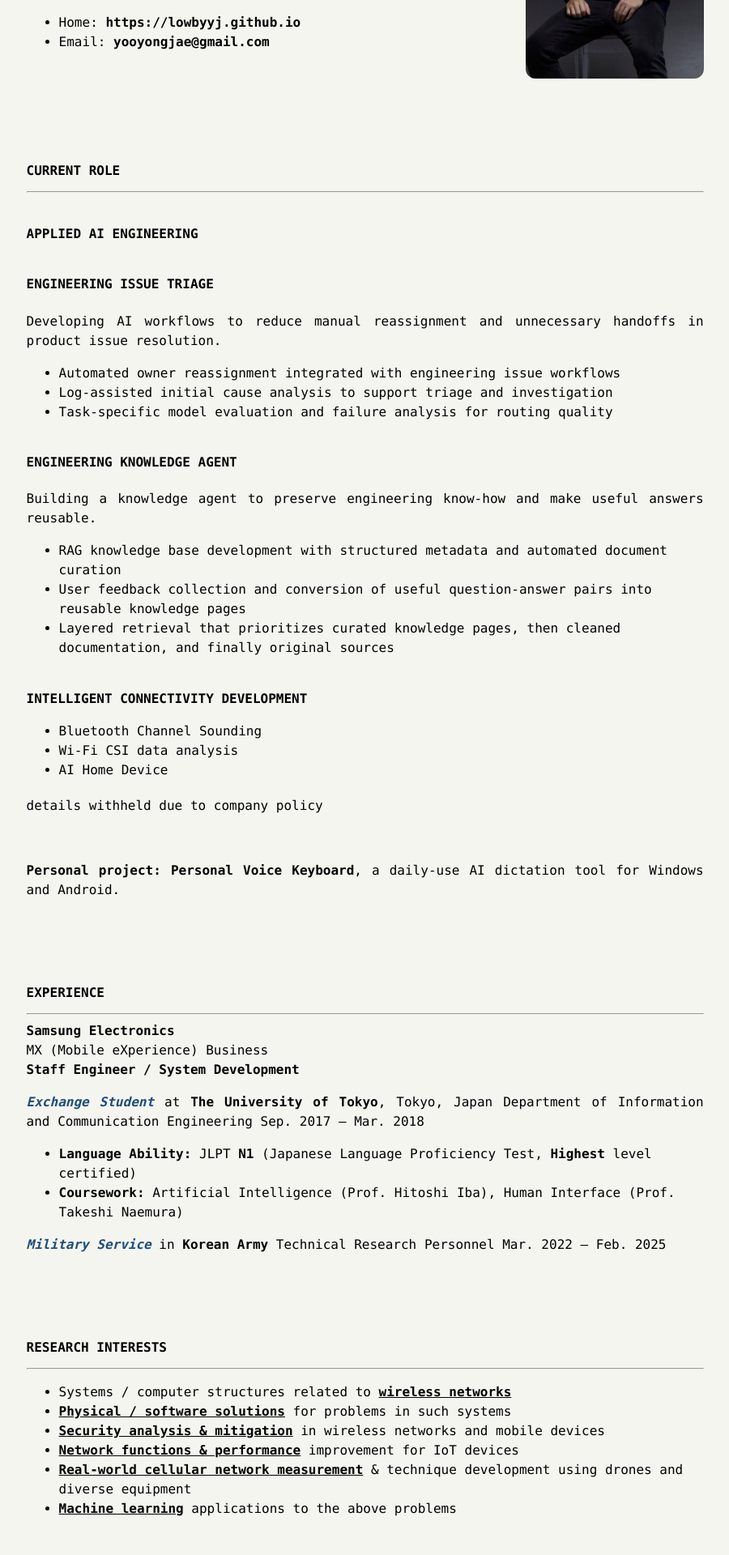
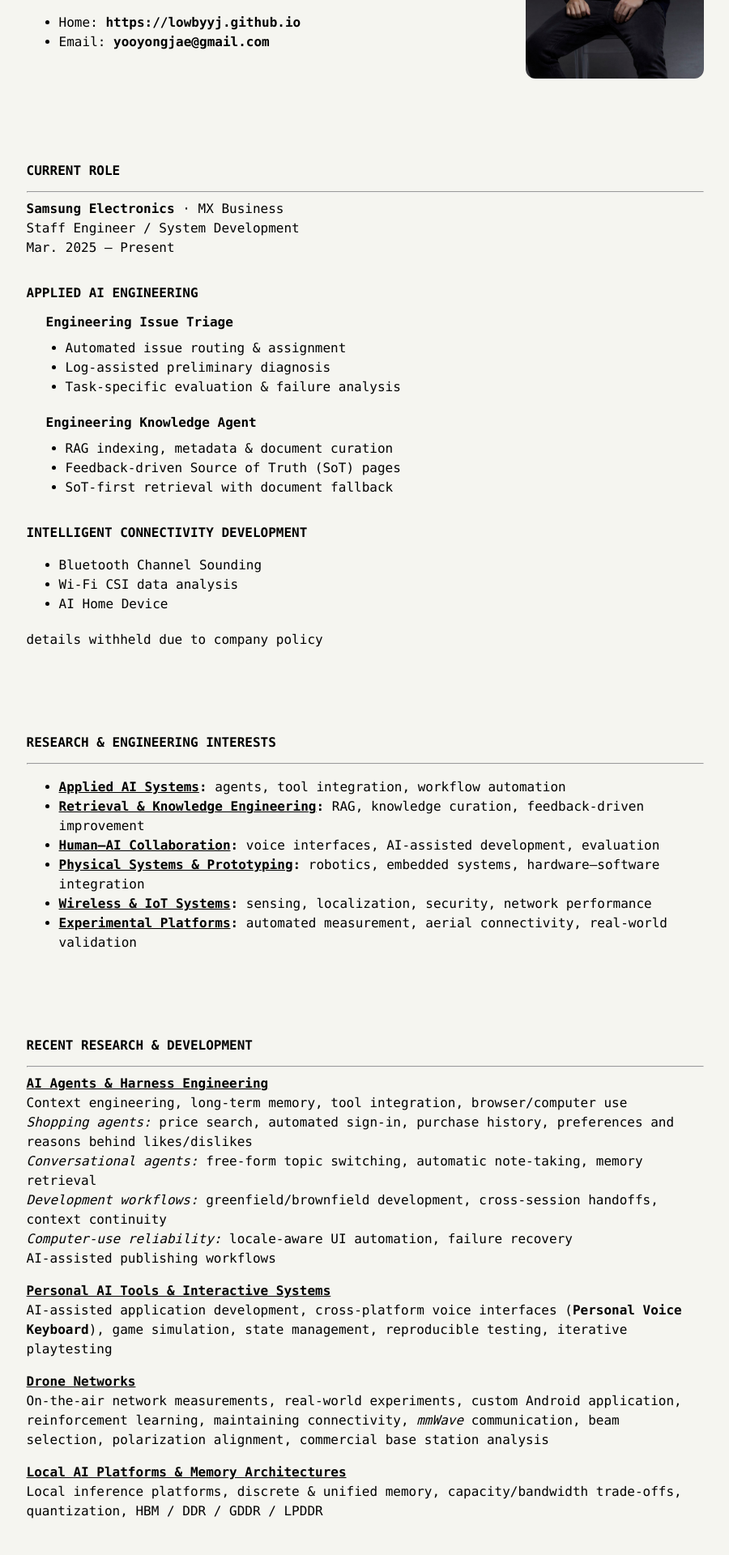
Before and after one commit to lowbyyj/lowbyyj.github.io, a Jekyll site: the page built from index.md, in a window 1280 px wide. Shown: the part 410-2330 px from the top of the page at 81% size, without its empty margins (183-1083 px from the left). Built offline with Jekyll 4.4.1, drawn with Linux system fonts in a browser that asks for light colours; some of the changed text lies outside the part shown.

Commit message:
Refine role hierarchy and research development topics

```diff
--- a/assets/css/main.scss
+++ b/assets/css/main.scss
@@ -82,6 +82,36 @@ h1, h2, h3, h4 {
   font-weight: bold;
   text-transform: uppercase;
   margin-top: 4ch;
+}
+
+/* Homepage role hierarchy and research topics */
+.current-role > h3 {
+  margin-top: 2rem;
+  margin-bottom: 0.75rem;
+}
+
+.current-role__tasks {
+  margin-inline-start: 1.5rem;
+}
+
+.current-role__tasks h4 {
+  text-transform: none;
+  margin-top: 1.25rem;
+  margin-bottom: 0.5rem;
+}
+
+.current-role__tasks h4:first-child {
+  margin-top: 0;
+}
+
+.current-role__tasks ul {
+  margin-top: 0;
+  margin-bottom: 0;
+  padding-inline-start: 1.5em;
+}
+
+.research-development p {
+  text-align: left;
 }
 
 /* ===============================
@@ -215,6 +245,10 @@ blockquote div {
 
 /* --- Mobile View Alignment Fix --- */
 @media (max-width: 700px) {
+  .current-role__tasks {
+    margin-inline-start: 0.75rem;
+  }
+
   p, li, blockquote {
     text-align: left;
     text-wrap: pretty;
--- a/index.md
+++ b/index.md
@@ -30,23 +30,29 @@ Communication Processor R&amp;D Team
 ## Current Role
 ---
 
+<div class="current-role" markdown="1">
+
+**Samsung Electronics** · MX Business<br>
+Staff Engineer / System Development<br>
+Mar. 2025 – Present
+
 ### Applied AI Engineering
+
+<div class="current-role__tasks" markdown="1">
 
 #### Engineering Issue Triage
 
-Developing AI workflows to reduce manual reassignment and unnecessary handoffs in product issue resolution.
-
-- Automated owner reassignment integrated with engineering issue workflows
-- Log-assisted initial cause analysis to support triage and investigation
-- Task-specific model evaluation and failure analysis for routing quality
+- Automated issue routing &amp; assignment
+- Log-assisted preliminary diagnosis
+- Task-specific evaluation &amp; failure analysis
 
 #### Engineering Knowledge Agent
 
-Building a knowledge agent to preserve engineering know-how and make useful answers reusable.
+- RAG indexing, metadata &amp; document curation
+- Feedback-driven Source of Truth (SoT) pages
+- SoT-first retrieval with document fallback
 
-- RAG knowledge base development with structured metadata and automated document curation
-- User feedback collection and conversion of useful question-answer pairs into reusable knowledge pages
-- Layered retrieval that prioritizes curated knowledge pages, then cleaned documentation, and finally original sources
+</div>
 
 ### Intelligent Connectivity Development
 
@@ -56,50 +62,46 @@ Building a knowledge agent to preserve engineering know-how and make useful answ
 
 <sub>details withheld due to company policy</sub>
 
-<br>
-
-**Personal project:** [Personal Voice Keyboard]({{ '/projects/personal-voice-keyboard/' | relative_url }}), a daily-use AI dictation tool for Windows and Android.
+</div>
 
 <br>
 <br>
 
-## Experience
+## Research &amp; Engineering Interests
 ---
-**Samsung Electronics**<br>
-MX (Mobile eXperience) Business<br>
-**Staff Engineer / System Development**
-
-<span style="color:#1f4e79; font-style:italic;">**Exchange Student**</span> at **The University of Tokyo**, Tokyo, Japan
-Department of Information and Communication Engineering
-Sep. 2017 – Mar. 2018
-- **Language Ability:** JLPT **N1** (Japanese Language Proficiency Test, **Highest** level certified)
-- **Coursework:** Artificial Intelligence (Prof. Hitoshi Iba), Human Interface (Prof. Takeshi Naemura)
-
-<span style="color:#1f4e79; font-style:italic;">**Military Service**</span> in **Korean Army**
-Technical Research Personnel
-Mar. 2022 – Feb. 2025
+- **<u>Applied AI Systems</u>:** agents, tool integration, workflow automation
+- **<u>Retrieval &amp; Knowledge Engineering</u>:** RAG, knowledge curation, feedback-driven improvement
+- **<u>Human–AI Collaboration</u>:** voice interfaces, AI-assisted development, evaluation
+- **<u>Physical Systems &amp; Prototyping</u>:** robotics, embedded systems, hardware–software integration
+- **<u>Wireless &amp; IoT Systems</u>:** sensing, localization, security, network performance
+- **<u>Experimental Platforms</u>:** automated measurement, aerial connectivity, real-world validation
 
 <br>
 <br>
 
-## Research Interests
+## Recent Research &amp; Development
 ---
-- Systems / computer structures related to **<u>wireless networks</u>**
-- **<u>Physical / software solutions</u>** for problems in such systems
-- **<u>Security analysis &amp; mitigation</u>** in wireless networks and mobile devices
-- **<u>Network functions &amp; performance</u>** improvement for IoT devices
-- **<u>Real-world cellular network measurement</u>** &amp; technique development using drones and diverse equipment
-- **<u>Machine learning</u>** applications to the above problems
 
-<br>
-<br>
+<div class="research-development" markdown="1">
 
-## Recent Research Topics
----
-**<u>Drone Networks</u>**
+**<u>AI Agents &amp; Harness Engineering</u>**<br>
+Context engineering, long-term memory, tool integration, browser/computer use<br>
+*Shopping agents:* price search, automated sign-in, purchase history, preferences and reasons behind likes/dislikes<br>
+*Conversational agents:* free-form topic switching, automatic note-taking, memory retrieval<br>
+*Development workflows:* greenfield/brownfield development, cross-session handoffs, context continuity<br>
+*Computer-use reliability:* locale-aware UI automation, failure recovery<br>
+AI-assisted publishing workflows
+
+**<u>Personal AI Tools &amp; Interactive Systems</u>**<br>
+AI-assisted application development, cross-platform voice interfaces ([Personal Voice Keyboard]({{ '/projects/personal-voice-keyboard/' | relative_url }})), game simulation, state management, reproducible testing, iterative playtesting
+
+**<u>Drone Networks</u>**<br>
 On-the-air network measurements, real-world experiments, custom Android application, reinforcement learning, maintaining connectivity, *mmWave* communication, beam selection, polarization alignment, commercial base station analysis
 
-**<u>Mobile Edge Computing, AI</u>**
+**<u>Local AI Platforms &amp; Memory Architectures</u>**<br>
+Local inference platforms, discrete &amp; unified memory, capacity/bandwidth trade-offs, quantization, HBM / DDR / GDDR / LPDDR
+
+</div>
 
 <br>
 <br>
@@ -112,6 +114,21 @@ On-the-air network measurements, real-world experiments, custom Android applicat
 
 **Seoul National University**, Seoul, Republic of Korea
 B.S. in Department of Electrical and Computer Engineering, Feb. 2019
+
+<br>
+<br>
+
+## Experience
+---
+<span style="color:#1f4e79; font-style:italic;">**Exchange Student**</span> at **The University of Tokyo**, Tokyo, Japan
+Department of Information and Communication Engineering
+Sep. 2017 – Mar. 2018
+- **Language Ability:** JLPT **N1** (Japanese Language Proficiency Test, **Highest** level certified)
+- **Coursework:** Artificial Intelligence (Prof. Hitoshi Iba), Human Interface (Prof. Takeshi Naemura)
+
+<span style="color:#1f4e79; font-style:italic;">**Military Service**</span> in **Korean Army**
+Technical Research Personnel
+Mar. 2022 – Feb. 2025
 
 <br>
 <br>
```
